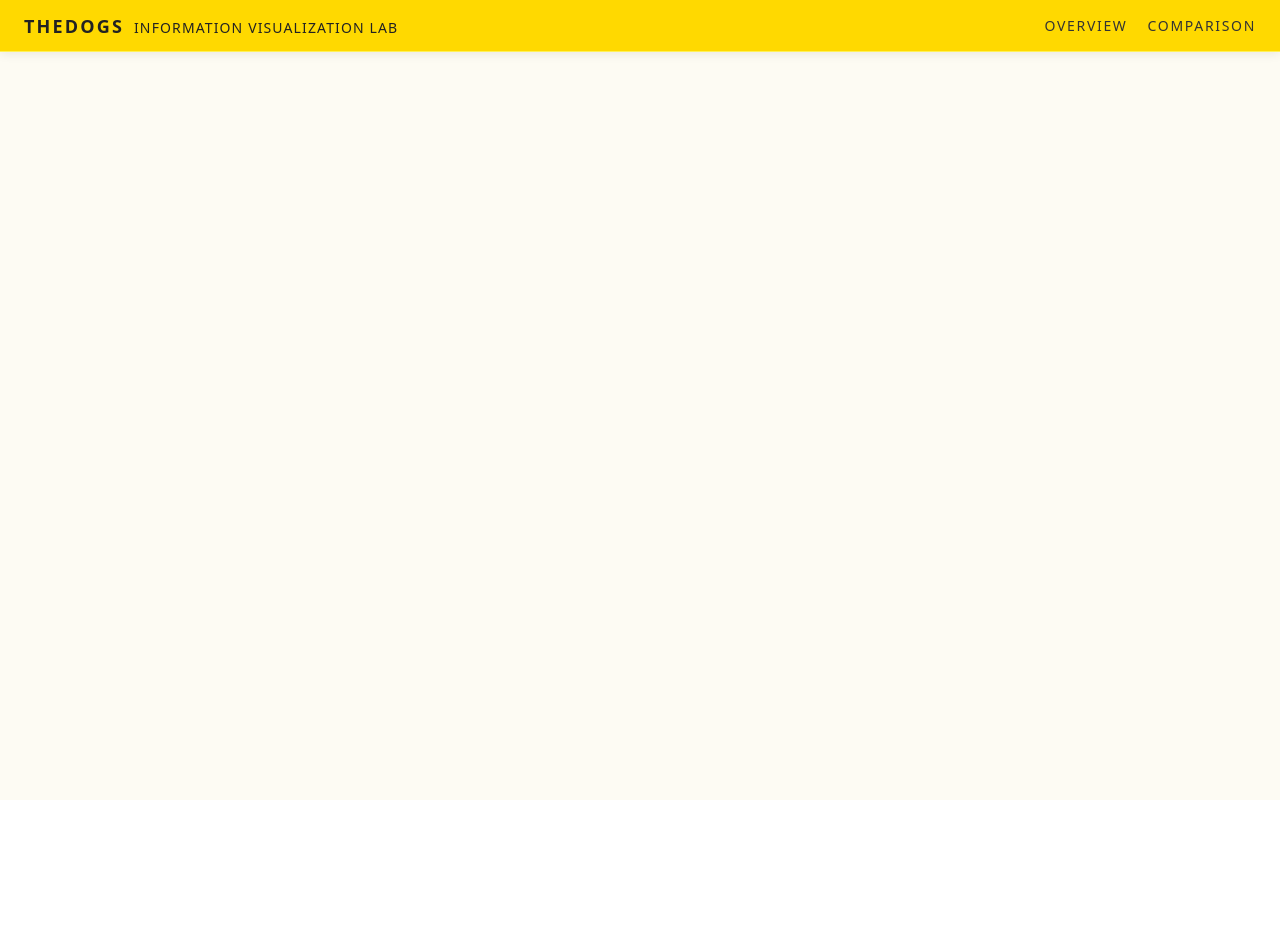
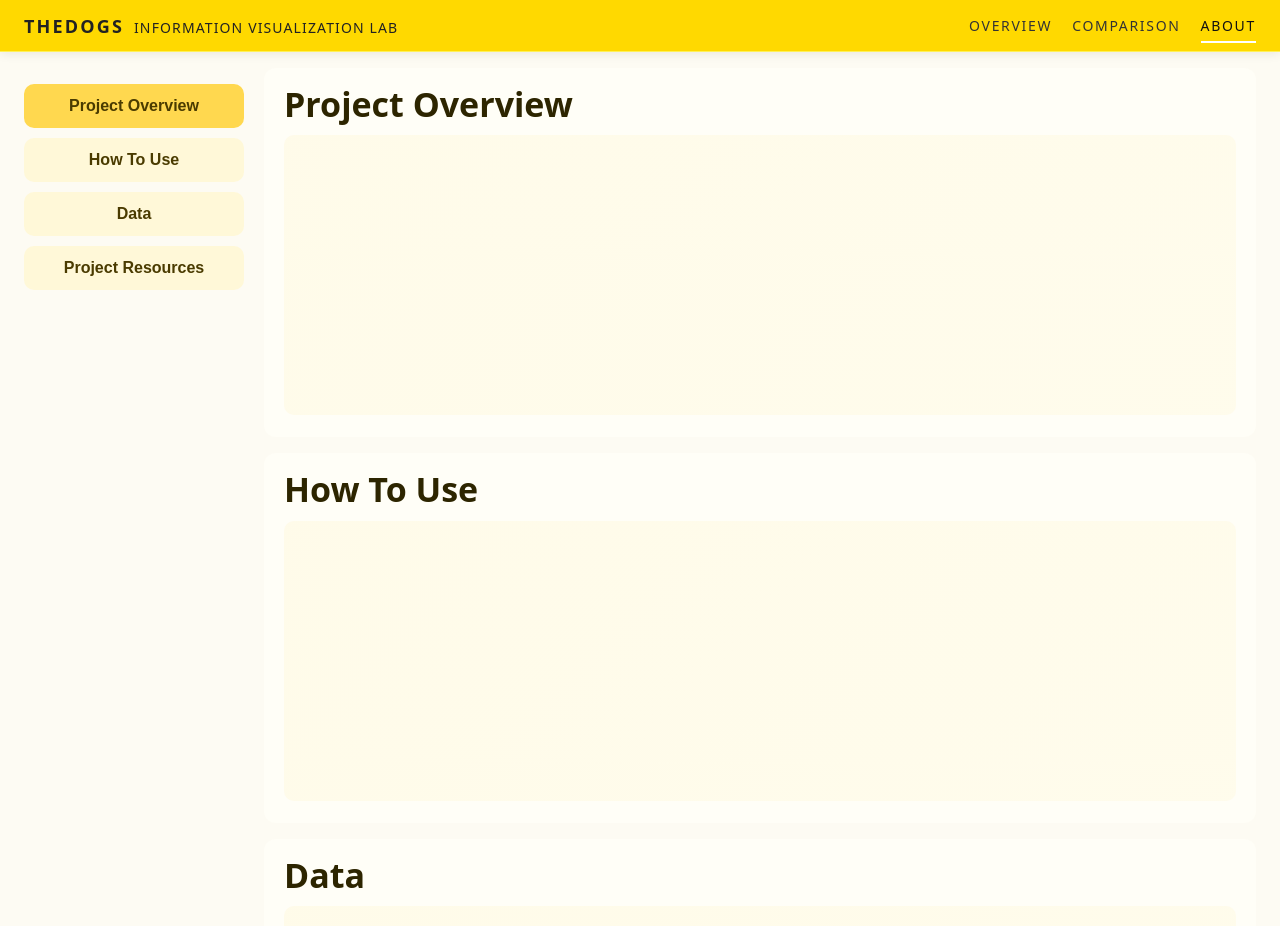
Before and after one commit to Jo0o0o0o0o0o/Information-visualization-2026, a Vue app: page /about in a window 1280 px wide. Shown: the top 926 px of the page. Before the commit the page ends 800 px from the top, so only its background shows below. Built offline with nearby package versions, Linux system fonts and the light colour scheme; the HTML template or start-up script is replaced by a standard one.

Commit message:
aboutview

```diff
--- a/src/App.vue
+++ b/src/App.vue
@@ -43,6 +43,7 @@ onUnmounted(() => {
           Comparison
           <span v-if="compareCount > 0" class="badge">{{ compareCount }}</span>
         </RouterLink>
+        <RouterLink class="link" to="/about">About</RouterLink>
       </nav>
     </header>
 
--- a/src/router/index.ts
+++ b/src/router/index.ts
@@ -1,6 +1,7 @@
 import { createRouter, createWebHistory } from 'vue-router'
 import Home from "@/views/Home.vue";
 import Compare from "@/views/Compare.vue";
+import About from "@/views/About.vue";
 
 export const router = createRouter({
   history: createWebHistory(),
@@ -8,5 +9,6 @@ export const router = createRouter({
     { path: "/", redirect: "/home" },
     { path: "/home", component: Home },
     { path: "/compare", component: Compare },
+    { path: "/about", component: About },
   ],
 });
--- /dev/null
+++ b/src/views/About.vue
@@ -0,0 +1,162 @@
+<script setup lang="ts">
+import { onBeforeUnmount, onMounted, ref } from "vue";
+
+type SectionItem = {
+  id: string;
+  title: string;
+};
+
+const sections: SectionItem[] = [
+  { id: "project-overview", title: "Project Overview" },
+  { id: "how-to-use", title: "How To Use" },
+  { id: "data", title: "Data" },
+  { id: "resources", title: "Project Resources" },
+];
+
+const activeSection = ref<string>(sections[0]?.id ?? "");
+let observer: IntersectionObserver | null = null;
+
+function scrollToSection(id: string) {
+  const target = document.getElementById(id);
+  if (!target) return;
+  target.scrollIntoView({ behavior: "smooth", block: "start" });
+  activeSection.value = id;
+  history.replaceState(null, "", `#${id}`);
+}
+
+onMounted(() => {
+  const initialHash = window.location.hash.replace("#", "");
+  if (initialHash && sections.some((s) => s.id === initialHash)) {
+    scrollToSection(initialHash);
+  }
+
+  observer = new IntersectionObserver(
+    (entries) => {
+      const visible = entries
+        .filter((entry) => entry.isIntersecting)
+        .sort((a, b) => b.intersectionRatio - a.intersectionRatio)[0];
+      if (!visible) return;
+      activeSection.value = visible.target.id;
+    },
+    {
+      root: null,
+      rootMargin: "-90px 0px -55% 0px",
+      threshold: [0.2, 0.4, 0.7],
+    },
+  );
+
+  sections.forEach((section) => {
+    const el = document.getElementById(section.id);
+    if (el) observer?.observe(el);
+  });
+});
+
+onBeforeUnmount(() => {
+  observer?.disconnect();
+  observer = null;
+});
+</script>
+
+<template>
+  <div class="aboutPage">
+    <aside class="sidebar">
+      <button
+        v-for="section in sections"
+        :key="section.id"
+        type="button"
+        class="navBtn"
+        :class="{ active: activeSection === section.id }"
+        @click="scrollToSection(section.id)"
+      >
+        {{ section.title }}
+      </button>
+    </aside>
+
+    <section class="content">
+      <article
+        v-for="section in sections"
+        :id="section.id"
+        :key="`content-${section.id}`"
+        class="sectionBlock"
+      >
+        <h2>{{ section.title }}</h2>
+        <div class="placeholder"></div>
+      </article>
+    </section>
+  </div>
+</template>
+
+<style scoped>
+.aboutPage {
+  display: grid;
+  grid-template-columns: 220px minmax(0, 1fr);
+  gap: 20px;
+  align-items: start;
+}
+
+.sidebar {
+  position: sticky;
+  top: 84px;
+  display: grid;
+  gap: 10px;
+}
+
+.navBtn {
+  height: 44px;
+  border: none;
+  border-radius: 10px;
+  background: #fff8d8;
+  color: #4a3b00;
+  font-size: 16px;
+  font-weight: 600;
+  cursor: pointer;
+}
+
+.navBtn:hover {
+  background: #fff2b3;
+}
+
+.navBtn.active {
+  background: #ffd84f;
+}
+
+.content {
+  min-width: 0;
+  display: grid;
+  gap: 16px;
+}
+
+.sectionBlock {
+  scroll-margin-top: 96px;
+  border: none;
+  background: #fffef7;
+  border-radius: 12px;
+  padding: 18px 20px 22px;
+}
+
+.sectionBlock h2 {
+  margin: 0 0 12px;
+  font-size: 34px;
+  line-height: 1.1;
+  color: #2d2500;
+}
+
+.placeholder {
+  height: 280px;
+  border-radius: 10px;
+  background:
+    linear-gradient(135deg, rgba(255, 230, 120, 0.08), rgba(255, 223, 58, 0.04)),
+    #fffdf3;
+}
+
+@media (max-width: 980px) {
+  .aboutPage {
+    grid-template-columns: 1fr;
+  }
+
+  .sidebar {
+    position: static;
+    grid-template-columns: repeat(2, minmax(0, 1fr));
+  }
+}
+</style>
--- a/src/views/Home.vue
+++ b/src/views/Home.vue
@@ -1,6 +1,6 @@
 <script setup lang="ts">
 import { ref, computed, onMounted, onBeforeUnmount, nextTick, reactive, watch } from "vue";
-import { useRoute } from "vue-router";
+import { useRoute, useRouter } from "vue-router";
 import ScatterPlot from "@/components/ScatterPlot.vue";
 import dogsJson from "@/data/dogs_ninjas_raw.json";
 import type { DogBreed } from "@/types/dogBreed";
@@ -30,6 +30,7 @@ import {
 
 const dogs = ref<DogBreed[]>([]);
 const route = useRoute();
+const router = useRouter();
 const selectedName = ref<string>("");
 const dogSearchQuery = ref("");
 const dogSelectOpen = ref(false);
@@ -240,6 +241,18 @@ function readSingleQueryValue(value: unknown): string | null {
   return typeof raw === "string" && raw.trim().length > 0 ? raw : null;
 }
 
+async function focusBeeswarmByBreedGroup(group: string | null) {
+  if (!group) return;
+  selectedBeeswarmBreedGroup.value = group;
+  await nextTick();
+  beeswarmSectionRef.value?.scrollIntoView({ behavior: "smooth", block: "start" });
+  router.push({
+    path: "/home",
+    query: { ...route.query, beeswarmBreedGroup: group, homeSelectedDog: undefined },
+    hash: "#beeswarm-section",
+  });
+}
+
 const listDogs = computed(() => {
   const list = filteredDogs.value.slice(); // 当前筛选结�?= scatterplot 的数据源
   const sel = selectedDog.value;
@@ -377,9 +390,15 @@ onBeforeUnmount(() => {
           <div v-else class="placeholder">狗的 image</div>
         </div>
 
-        <div v-if="selectedBreedGroup" class="breedGroupTag" :style="selectedBreedGroupStyle">
+        <button
+          v-if="selectedBreedGroup"
+          class="breedGroupTag"
+          :style="selectedBreedGroupStyle"
+          type="button"
+          @click="focusBeeswarmByBreedGroup(selectedBreedGroup)"
+        >
           {{ selectedBreedGroup }}
-        </div>
+        </button>
 
          <button class="compareBtn" :disabled="!selectedDog" @click="sendToCompare">
           Compare
@@ -697,12 +716,15 @@ onBeforeUnmount(() => {
 
 .breedGroupTag {
   margin-top: 10px;
+  border: none;
   display: inline-flex;
   align-items: center;
+  justify-content: center;
   border-radius: 999px;
   padding: 5px 10px;
   font-size: 12px;
   font-weight: 600;
+  cursor: pointer;
 }
 
 .traitArea {
```
